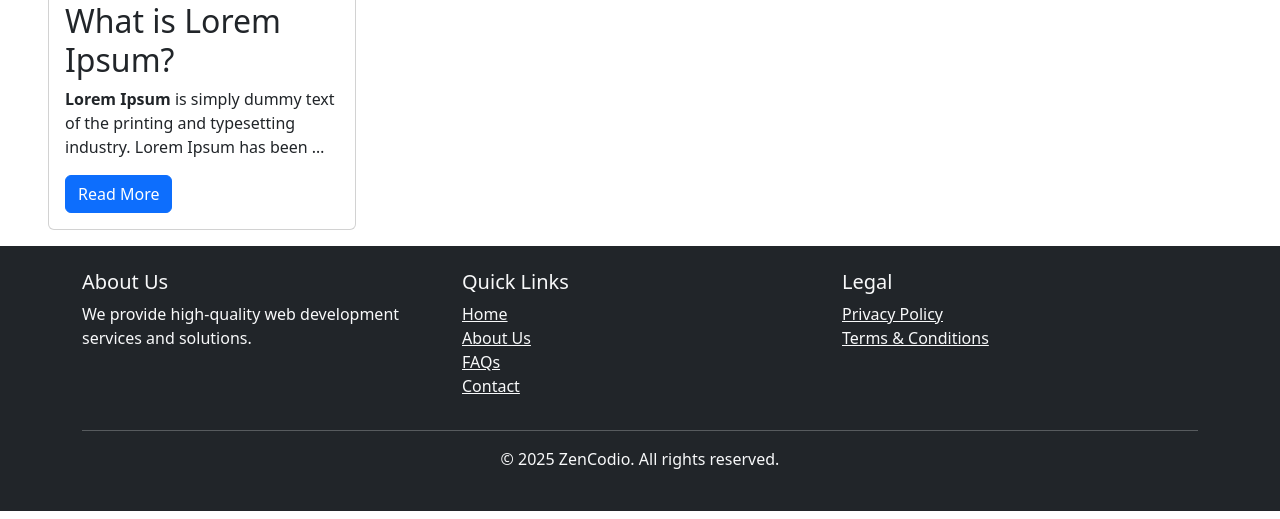
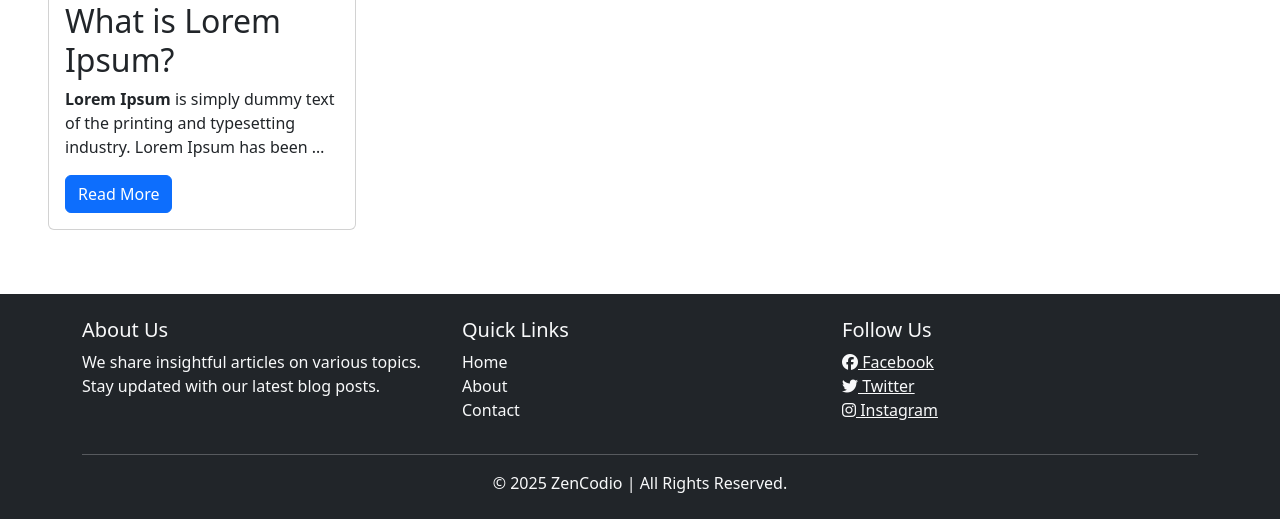
Before and after one commit to VenkyJallella/zencodio_venky, a Django app: page /blog/ in a window 1280 px wide. Shown: the part 543-1062 px from the top of the page. Run offline with Django 5.2, Linux system fonts and the light colour scheme; data comes from the database, SQL or seed files in the repository; some libraries are stand-ins or nearby versions.

Commit message:
changed footer

```diff
--- a/templates/blog/blog_list.html
+++ b/templates/blog/blog_list.html
@@ -42,42 +42,46 @@
         </div>
     </div>
 
-    <footer class="bg-dark text-light py-4">
+    <footer class="footer mt-5 py-4 bg-dark text-light">
         <div class="container">
             <div class="row">
-                <!-- Column 1: About -->
+                <!-- About Section -->
                 <div class="col-md-4">
                     <h5>About Us</h5>
-                    <p>We provide high-quality web development services and solutions.</p>
+                    <p>We share insightful articles on various topics. Stay updated with our latest blog posts.</p>
                 </div>
 
-                <!-- Column 2: Quick Links -->
+                <!-- Quick Links -->
                 <div class="col-md-4">
                     <h5>Quick Links</h5>
                     <ul class="list-unstyled">
-                        <li><a href="{% url 'home' %}" class="text-light">Home</a></li>
-                        <li><a href="{% url 'aboutus' %}" class="text-light">About Us</a></li>
-                        <li><a href="{% url 'faq_page' %}" class="text-light">FAQs</a></li>
-                        <li><a href="{% url 'contactus' %}" class="text-light">Contact</a></li>
+                        <li><a href="{% url 'home' %}" class="text-light text-decoration-none">Home</a></li>
+
+                        <li><a href="{% url 'aboutus' %}" class="text-light text-decoration-none">About</a></li>
+                        <li><a href="{% url 'contactus' %}" class="text-light text-decoration-none">Contact</a></li>
                     </ul>
                 </div>
 
-                <!-- Column 3: Legal -->
+                <!-- Social Media Links -->
                 <div class="col-md-4">
-                    <h5>Legal</h5>
-                    <ul class="list-unstyled">
-                        <li><a href="{% url 'privacy_policy' %}" class="text-light">Privacy Policy</a></li>
-                        <li><a href="{% url 'terms_conditions' %}" class="text-light">Terms & Conditions</a></li>
-                    </ul>
+                    <h5>Follow Us</h5>
+                    <a href="#" class="text-light me-2"><i class="fab fa-facebook"></i> Facebook</a><br>
+                    <a href="#" class="text-light me-2"><i class="fab fa-twitter"></i> Twitter</a><br>
+                    <a href="#" class="text-light"><i class="fab fa-instagram"></i> Instagram</a>
                 </div>
             </div>
 
-            <hr class="my-3 text-light">
+            <hr class="bg-light">
 
+            <!-- Copyright -->
             <div class="text-center">
-                <p>&copy; 2025 ZenCodio. All rights reserved.</p>
+                &copy; 2025 ZenCodio | All Rights Reserved.
             </div>
         </div>
+    </footer>
+
+    <!-- FontAwesome Icons (for social media) -->
+    <script src="https://kit.fontawesome.com/a076d05399.js" crossorigin="anonymous"></script>
 
     <link href="https://cdn.jsdelivr.net/npm/bootstrap@5.3.3/dist/css/bootstrap.min.css" rel="stylesheet" integrity="sha384-QWTKZyjpPEjISv5WaRU9OFeRpok6YctnYmDr5pNlyT2bRjXh0JMhjY6hW+ALEwIH" crossorigin="anonymous">
 <script src="https://cdn.jsdelivr.net/npm/bootstrap@5.3.3/dist/js/bootstrap.bundle.min.js" integrity="sha384-YvpcrYf0tY3lHB60NNkmXc5s9fDVZLESaAA55NDzOxhy9GkcIdslK1eN7N6jIeHz" crossorigin="anonymous"></script>
```
